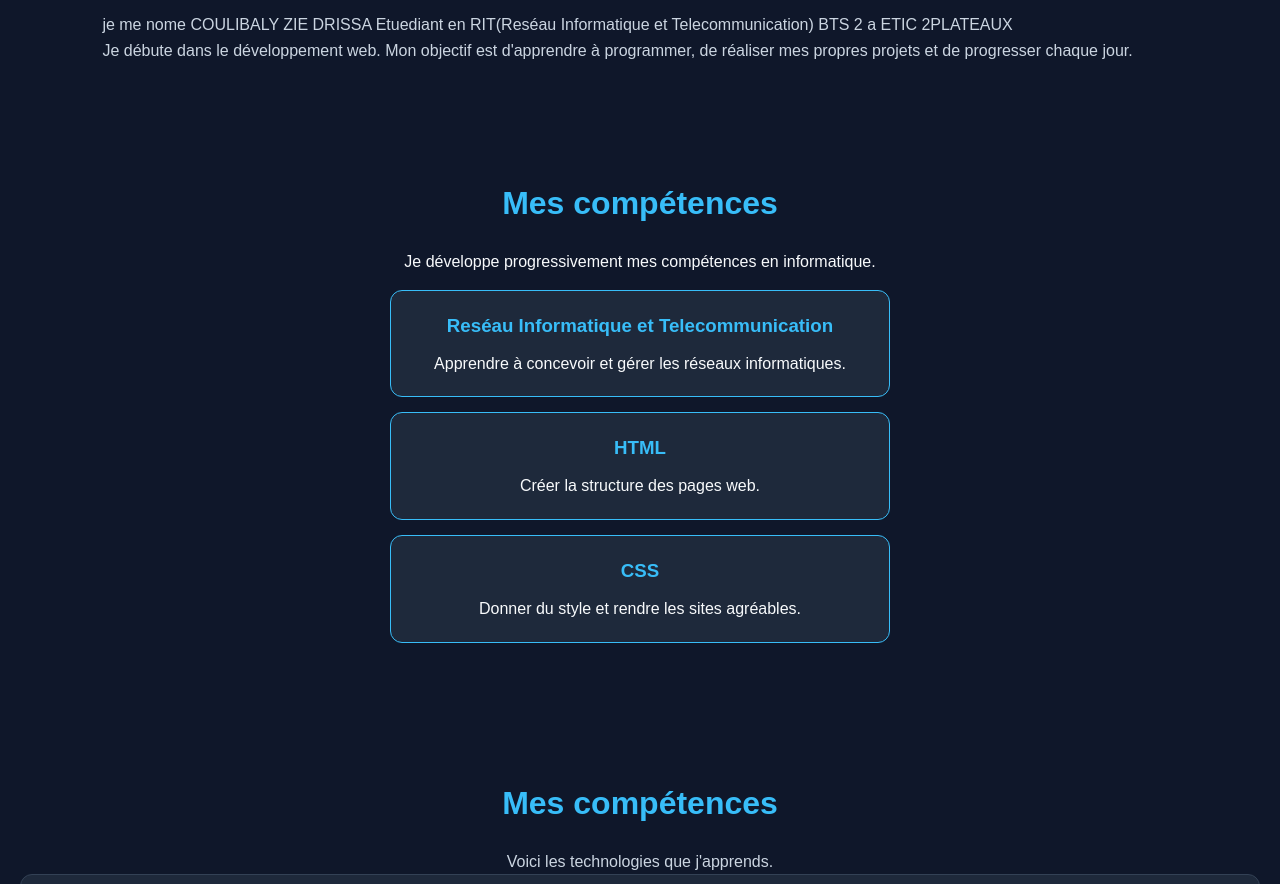
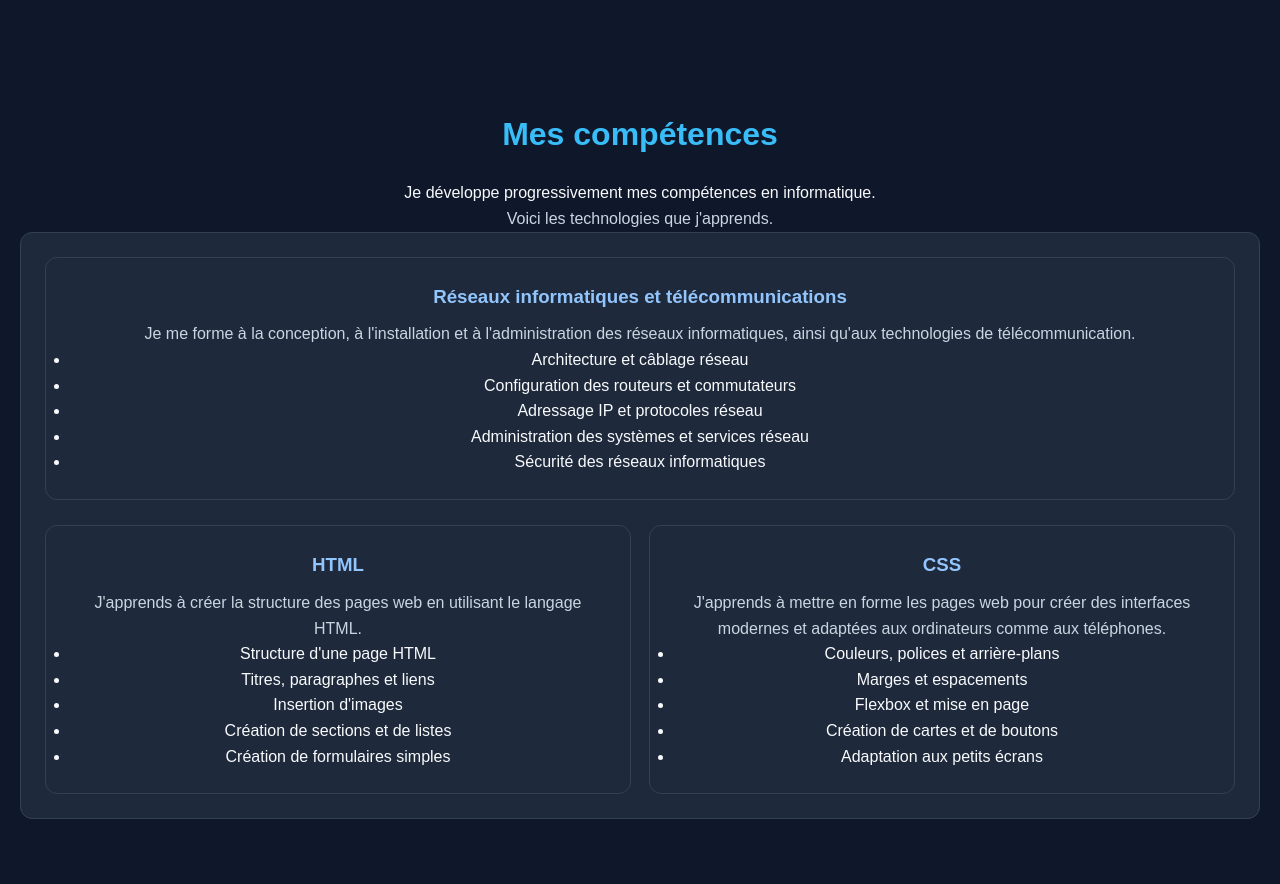
Before and after one commit to ZIE-LE-NOIR/mon-projet, a plain HTML site: page index.html in a window 1280 px wide. Shown: the part 698-1582 px from the top of the page. Drawn offline with Linux system fonts and the light colour scheme.

Commit message:
Update index.html

```diff
--- a/index.html
+++ b/index.html
@@ -254,7 +254,7 @@ section[id] {
 <body>
 
     <header>
-        <a class="logo" href="#accueil">MonPortfolio.</a>
+        <a class="logo" href="#accueil">MonPortfolio</a>
 
         <nav aria-label="Navigation principale">
             <a href="#accueil">Accueil</a>
@@ -269,8 +269,7 @@ section[id] {
         <section class="hero" id="accueil">
             <p>BONJOUR, BIENVENUE SUR MON SITE</p>
 
-            <h1>Bonjour, moi c'est ZIE , futur Ingeniere en Cybersecurity.</h1>
-
+            <h1>ZIE.Dev</h1>
             <p class="description">
                 Je suis un développeur web en formation.
                 J'apprends à créer des sites modernes,
@@ -286,7 +285,7 @@ section[id] {
             <h2>À propos de moi</h2>
 
             <p class="muted">
-                je me nome COULIBALY ZIE DRISSA Etuediant en RIT(Reséau Informatique et Telecommunication) BTS 2 a ETIC 2PLATEAUX<br>
+                je m'appel COULIBALY ZIE DRISSA Etuediant en RIT(Reséau Informatique et Telecommunication) BTS 2 a ETIC 2PLATEAUX<br>
                 Je débute dans le développement web.
                 Mon objectif est d'apprendre à programmer,
                 de réaliser mes propres projets et de
@@ -294,29 +293,9 @@ section[id] {
             </p>
         </section>
 
-         <section id="competences">
+        <section id="competences">
             <h2>Mes compétences</h2>
             <p>Je développe progressivement mes compétences en informatique.</p>
-
-    <div class="competence">
-        <h3>Reséau Informatique et Telecommunication</h3>
-        <p>Apprendre à concevoir et gérer les réseaux informatiques.</p>
-    </div>
-
-    <div class="competence">
-        <h3>HTML</h3>
-        <p>Créer la structure des pages web.</p>
-    </div>
-
-    <div class="competence">
-        <h3>CSS</h3>
-        <p>Donner du style et rendre les sites agréables.</p>
-    </div>
-</section>
-
-        <section id="competences">
-            <h2>Mes compétences</h2>
-
             <p class="muted">
                 Voici les technologies que j'apprends.
             </p>
```
